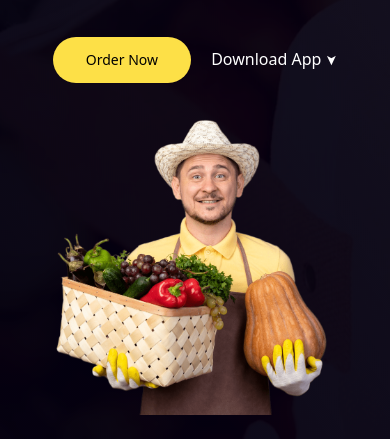
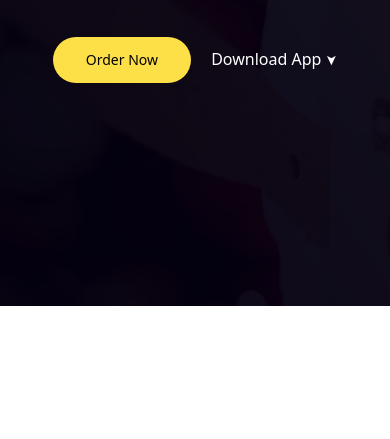
Before and after one commit to icang02/test, a website: page index.html in a window 390 px wide. Shown: the part 538-977 px from the top of the page. After the commit the page ends 844 px from the top, so only its background shows below. Drawn offline with Linux system fonts and the light colour scheme.

Commit message:
Update index.html

```diff
--- a/index.html
+++ b/index.html
@@ -75,7 +75,7 @@
       <img
         src="images/grocery-image.png"
         alt="Image"
-        class="w-full xl:w-[45%] xl:absolute bottom-0 right-20"
+        class="w-full xl:w-[45%] xl:absolute bottom-0 right-20 hidden md:block"
       />
     </div>
   </body>
```
